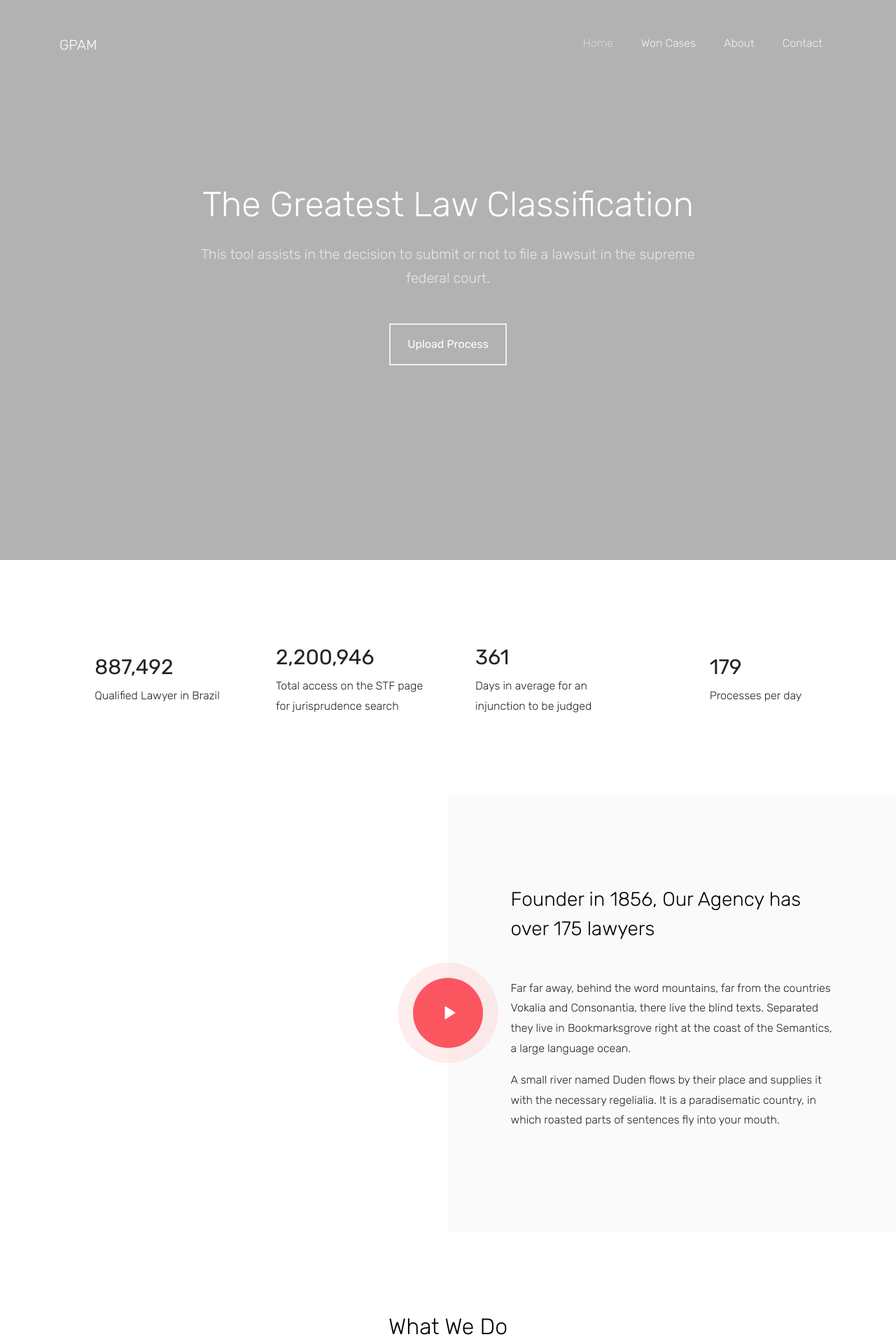
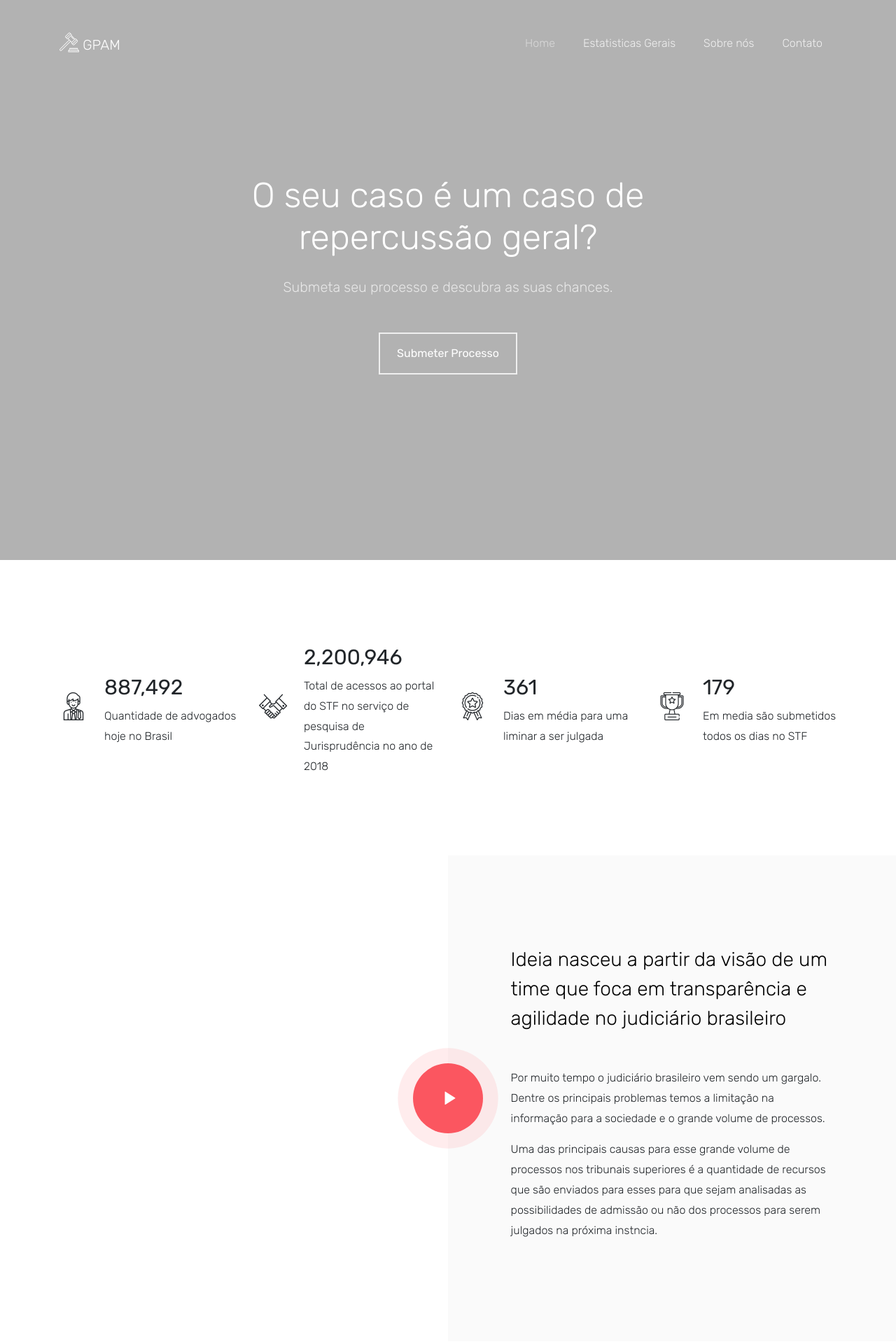
Before and after one commit to gabrielziegler3/hackathon-sebrae, a Django app: page /gpam/ in a window 1280 px wide. Shown: the top 1920 px of the page at 70% size. Run offline with Django 3.2, Linux system fonts and the light colour scheme; some libraries are stand-ins or nearby versions; some web fonts are replaced.

Commit message:
Add icons in page

```diff
--- a/mysite/gpam/templates/index.html
+++ b/mysite/gpam/templates/index.html
@@ -20,7 +20,7 @@
     <link rel="stylesheet" href="{% static "css/ionicons.min.css" %}">
 
     <link rel="stylesheet" href="{% static "css/bootstrap-datepicker.css" %}">
-    <link rel="stylesheet" href="{% static "css/jquery.timepicker.css" %}>
+    <link rel="stylesheet" href="{% static "css/jquery.timepicker.css" %}">
 
 
     <link rel="stylesheet" href="{% static "css/flaticon.css" %}">
@@ -39,22 +39,22 @@
         <div class="collapse navbar-collapse" id="ftco-nav">
           <ul class="navbar-nav ml-auto">
             <li class="nav-item active"><a href="index.html" class="nav-link">Home</a></li>
-            <li class="nav-item"><a href="won.html" class="nav-link">Won Cases</a></li>
-            <li class="nav-item"><a href="about.html" class="nav-link">About</a></li>
-            <li class="nav-item"><a href="contact.html" class="nav-link">Contact</a></li>
+            <li class="nav-item"><a href="won.html" class="nav-link">Estatisticas Gerais</a></li>
+            <li class="nav-item"><a href="about.html" class="nav-link">Sobre nós</a></li>
+            <li class="nav-item"><a href="contact.html" class="nav-link">Contato</a></li>
           </ul>
         </div>
       </div>
     </nav>
     <!-- END nav -->
 
-    <section class="ftco-cover overlay" style= "{% static "background-image: url(images/bg_1.jpg);" %}" id="section-home" data-aos="fade"  data-stellar-background-ratio="0.5">
+    <section class="ftco-cover overlay" style="background-image: url("{% static 'images/bg_1.jpg' %}");" id="section-home" data-aos="fade"  data-stellar-background-ratio="0.5">
       <div class="container">
         <div class="row align-items-center justify-content-center ftco-vh-100">
           <div class="col-md-8 text-center">
-            <h1 class="ftco-heading mb-4" data-aos="fade-up" data-aos-delay="500">The Greatest Law Classification</h1>
-            <h2 class="h5 ftco-subheading mb-5" data-aos="fade-up"  data-aos-delay="600">This tool assists in the <atarget="_blank">decision</a> to submit or not to file a lawsuit in the supreme federal court.</h2>
-            <p data-aos="fade-up"  data-aos-delay="700"><a href="upload_file" target="_blank" class="btn btn-outline-white px-4 py-3" data-toggle="modal" data-target="#reservationModal">Upload Process</a></p>
+            <h1 class="ftco-heading mb-4" data-aos="fade-up" data-aos-delay="500">O seu caso é um caso de repercussão geral?</h1>
+            <h2 class="h5 ftco-subheading mb-5" data-aos="fade-up"  data-aos-delay="600">Submeta seu processo e <atarget="_blank">descubra</a> as suas chances.</h2>
+            <p data-aos="fade-up"  data-aos-delay="700"><a href="upload_file" target="_blank" class="btn btn-outline-white px-4 py-3" data-toggle="modal" data-target="#reservationModal">Submeter Processo</a></p>
           </div>
         </div>
       </div>
@@ -71,7 +71,7 @@
               </div>
               <div class="text">
                 <strong class="number" data-number="988771">0</strong>
-                <span>Qualified Lawyer in Brazil</span>
+                <span>Quantidade de advogados hoje no Brasil</span>
               </div>
             </div>
           </div>
@@ -82,7 +82,7 @@
               </div>
               <div class="text">
                 <strong class="number" data-number="2452113">0</strong>
-                <span>Total access on the STF page for jurisprudence search</span>
+                <span>Total de acessos ao portal do STF no serviço de pesquisa de Jurisprudência no ano de 2018</span>
               </div>
             </div>
           </div>
@@ -93,7 +93,7 @@
               </div>
               <div class="text">
                 <strong class="number" data-number="403">0</strong>
-                <span>Days in average for an injunction to be judged</span>
+                <span>Dias em média para uma liminar a ser julgada</span>
               </div>
             </div>
           </div>
@@ -104,7 +104,7 @@
               </div>
               <div class="text">
                 <strong class="number" data-number="200">5143</strong>
-                <span>Processes per day</span>
+                <span>Em media são submetidos todos os dias no STF</span>
               </div>
             </div>
           </div>
@@ -121,10 +121,9 @@
           <div class="text col-md-6">
             <div class="text-inner align-self-start" data-aos="fade-up">
 
-              <h3>Founder in 1856, Our Agency has over 175 lawyers</h3>
-              <p>Far far away, behind the word mountains, far from the countries Vokalia and Consonantia, there live the blind texts. Separated they live in Bookmarksgrove right at the coast of the Semantics, a large language ocean.</p>
-
-              <p>A small river named Duden flows by their place and supplies it with the necessary regelialia. It is a paradisematic country, in which roasted parts of sentences fly into your mouth.</p>
+              <h3>Ideia nasceu a partir da visão de um time que foca em transparência e agilidade no judiciário brasileiro</h3>
+              <p>Por muito tempo o judiciário brasileiro vem sendo um gargalo. Dentre os principais problemas temos a limitação na informação para a sociedade e o grande volume de processos. </p>
+              <p>Uma das principais causas para esse grande volume de processos nos tribunais superiores é a quantidade de recursos que são enviados para esses para que sejam analisadas as possibilidades de admissão ou não dos processos para serem julgados na próxima instncia. </p>
             </div>
           </div>
         </div>
@@ -201,7 +200,7 @@
     </div>
 
 
-    <div class="ftco-section testimony-img" id="ftco-testimony" style= "background-image: url('images/image_8.jpg');" data-aos="fade"  data-stellar-background-ratio="0.5">
+    <div class="ftco-section testimony-img" id="ftco-testimony" style= "background-image: url("{% static 'images/image_8.jpg' %}");" data-aos="fade"  data-stellar-background-ratio="0.5">
     <div class="container">
       <div class="row justify-content-center mb-5 pb-5">
         <div class="col-md-7 text-center heading" data-aos="fade-up">
@@ -218,7 +217,7 @@
               </blockquote>
               <div class="author d-flex mt-4">
                 <div class="image mr-3 align-self-center">
-                  <img src="images/person_1.jpg" alt="">
+                    <img src="{% static "images/person_1.jpg" %}" alt="">
                 </div>
                 <div class="name align-self-center">Louise Kelly <span class="position">Illustrator Designer</span></div>
               </div>
@@ -231,7 +230,7 @@
               </blockquote>
               <div class="author d-flex mt-4">
                 <div class="image mr-3 align-self-center">
-                  <img src="images/person_2.jpg" alt="">
+                    <img src="{% static "images/person_2.jpg" %}" alt="">
                 </div>
                 <div class="name align-self-center">Louise Kelly <span class="position">Illustrator Designer</span></div>
               </div>
@@ -362,7 +361,7 @@
         <div class="carousel owl-carousel ftco-owl">
           <div class="item">
             <div class="blog-entry" data-aos="fade-up">
-              <a href="blog-single.html" class="block-20" style="background-image: url('images/image_5.jpg');">
+                <a href="blog-single.html" class="block-20" style="background-image: url("{% static 'images/image_5.jpg' %}");">
               </a>
               <div class="text">
                 <h3 class="heading"><a href="#">Even the all-powerful Pointing has no control about the blind texts</a></h3>
@@ -376,7 +375,7 @@
           </div>
           <div class="item">
             <div class="blog-entry" data-aos="fade-up" data-aos-delay="100">
-              <a href="blog-single.html" class="block-20" style="background-image: url('images/image_6.jpg');">
+                <a href="blog-single.html" class="block-20" style="background-image: url("{% static 'images/image_6.jpg' %}");">
               </a>
               <div class="text">
                 <h3 class="heading"><a href="#">Even the all-powerful Pointing has no control about the blind texts</a></h3>
@@ -390,7 +389,7 @@
           </div>
           <div class="item">
             <div class="blog-entry" data-aos="fade-up" data-aos-delay="200">
-              <a href="blog-single.html" class="block-20" style="background-image: url('images/image_7.jpg');">
+                <a href="blog-single.html" class="block-20" style="background-image: url("{% static 'images/image_7.jpg' %}");">
               </a>
               <div class="text">
                 <h3 class="heading"><a href="#">Even the all-powerful Pointing has no control about the blind texts</a></h3>
--- a/mysite/gpam/urls.py
+++ b/mysite/gpam/urls.py
@@ -4,5 +4,6 @@
 
 urlpatterns = [
             path('', views.index, name='index'),
-            path('', views.upload_file,  name='upload_file')
+            path('', views.upload_file,  name='upload_file'),
+            path('', views.about, name='about')
 ]
```
Also changed, not shown: mysite/gpam/static/images/back.jpg (added).
